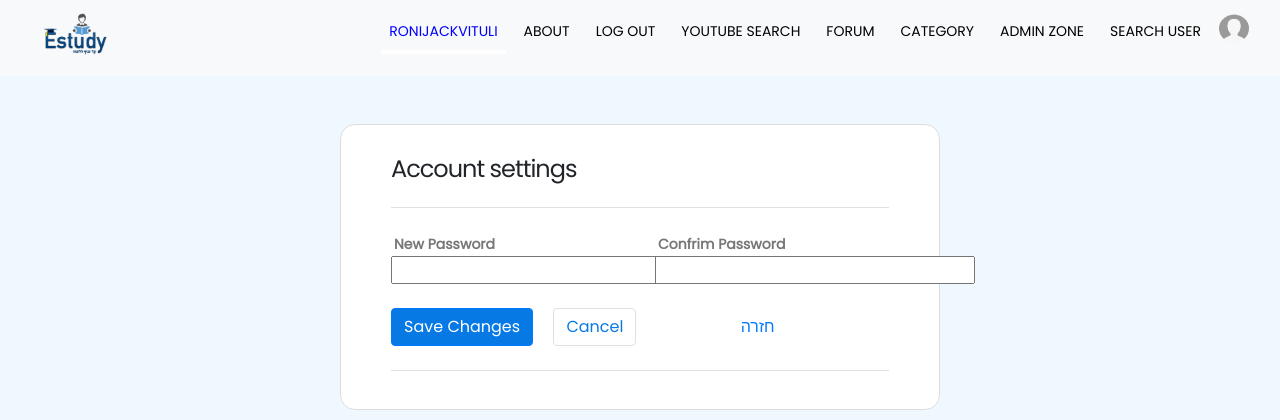
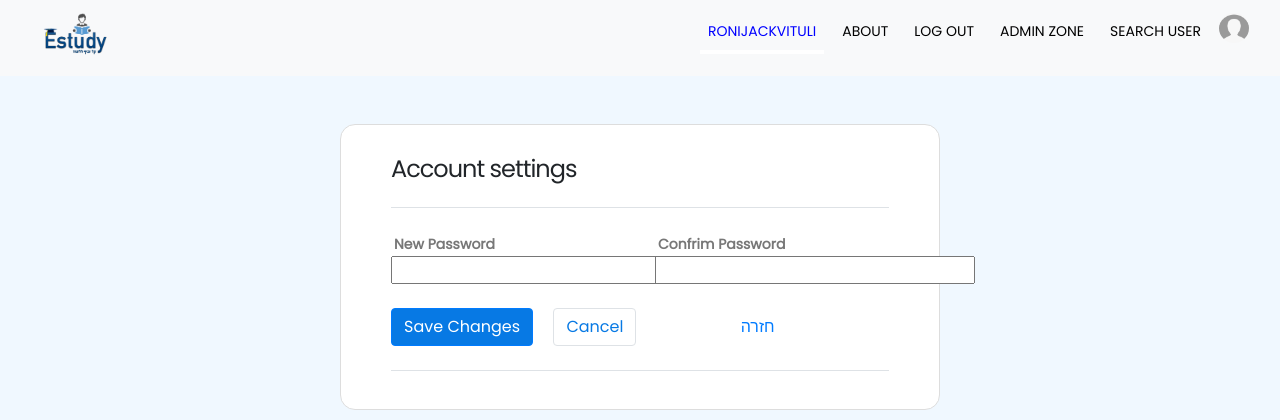
Before and after one commit to Project-Management-SCE/estudy-sce-web, a Django app: page /details/changePassword/24 in a window 1280 px wide. Shown: the top 420 px of the page. Run offline with Django 3.2, Linux system fonts and the light colour scheme; a user stored in the database is signed in; data comes from the database, SQL or seed files in the repository; some libraries are stand-ins or nearby versions.

Commit message:
Update base.html

```diff
--- a/Estudy_Project/templates/base.html
+++ b/Estudy_Project/templates/base.html
@@ -81,18 +81,13 @@
                   <p class="nav-link active" aria-current="page" href="" id="userName"><b>{{user.username}}</b></p>
                   <a class="nav-link" href="{% url 'HomePage:about' %}"><b>about</b></a>
                   <a class="nav-link" href="{% url 'logout' %}"><b>log out</b></a>
-                  <a class="nav-link" href="{% url 'YouTube:youtube' %}"><b>YouTube Search</b></a>
 
                 {% if request.user.is_student %}
                   <a class="nav-link" href="{% url 'Details:d-s' request.user.id %}"><b>Settings</b></a>
                   <a class="nav-link" href="{% url 'Category:cat' request.user.id %}"><b>Category</b></a>
                 {% elif request.user.is_lecturer%}
-                  <a class="nav-link" href="{% url 'Forum:forum-main'%}"><b>Forum</b></a>
                   <a class="nav-link" href="{% url 'Details:d-l' request.user.id %}"><b>Settings</b></a>
-                  <a class="nav-link" href="{% url 'Category:cat' request.user.id %}"><b>Category</b></a>
                   {% else %}
-                  <a class="nav-link" href="{% url 'Forum:forum-main'%}"><b>Forum</b></a>
-                  <a class="nav-link" href="{% url 'Category:cat' request.user.id %}"><b>Category</b></a>
                   <a class="nav-link" href="/admin"><b>Admin Zone</b></a>
                   <a class="nav-link" href="{% url 'HomePage:search-user' %}"><b>Search User</b></a>
                 {% endif %}
```
